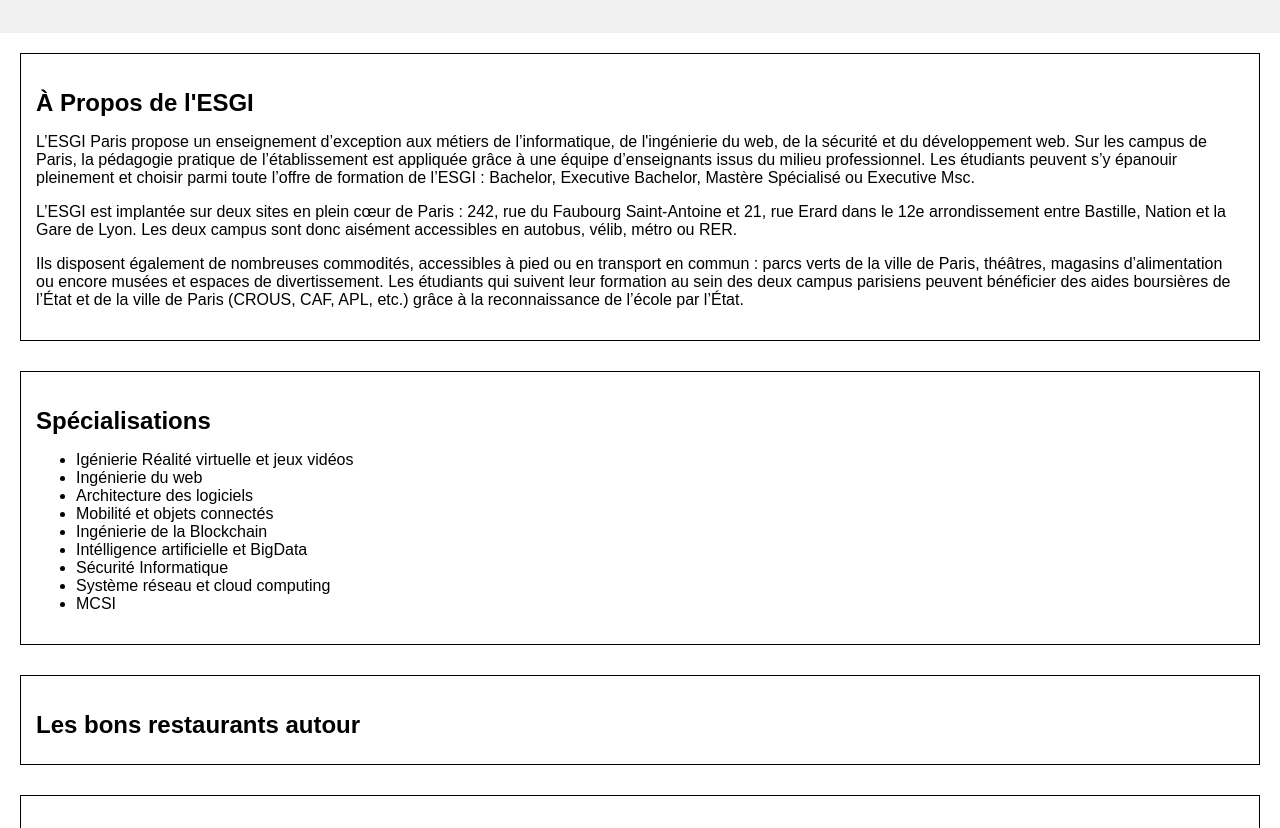
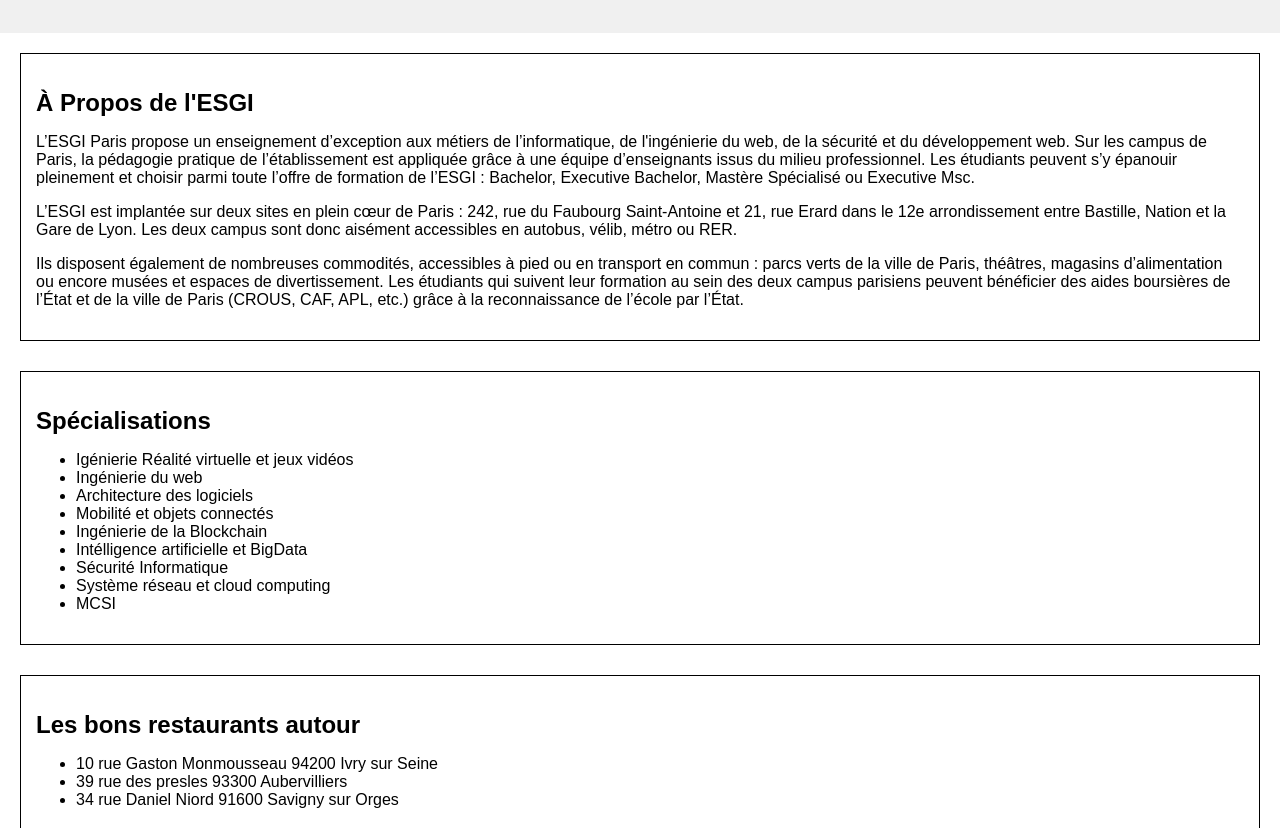
Before and after one commit to Lucas94200/Groupe1, a plain HTML site: page index.html in a window 1280 px wide. Shown: the part 121-949 px from the top of the page. Drawn offline with Linux system fonts and the light colour scheme.

Commit message:
Add adresses restaurant

```diff
--- a/index.html
+++ b/index.html
@@ -39,7 +39,13 @@
     </section>
     <section id="restaurant">
       <h2>Les bons restaurants autour</h2>
+      <ul>
+        <li>10 rue Gaston Monmousseau 94200 Ivry sur Seine</li>
+        <li> 39 rue des presles 93300 Aubervilliers</li>
+        <li> 34 rue Daniel Niord 91600 Savigny sur Orges</li>
 
+
+      </ul>
     </section>
 
     <section id="address">
```
